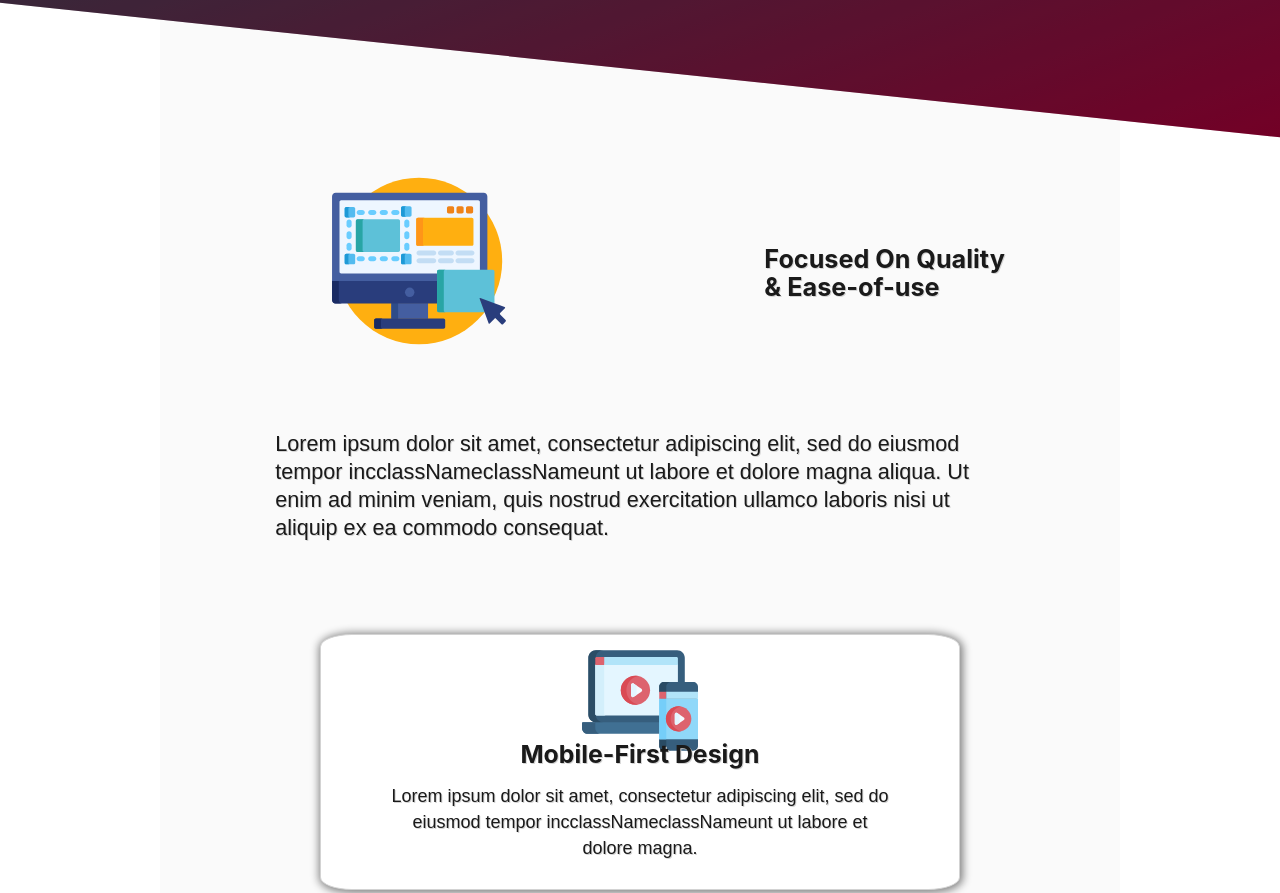
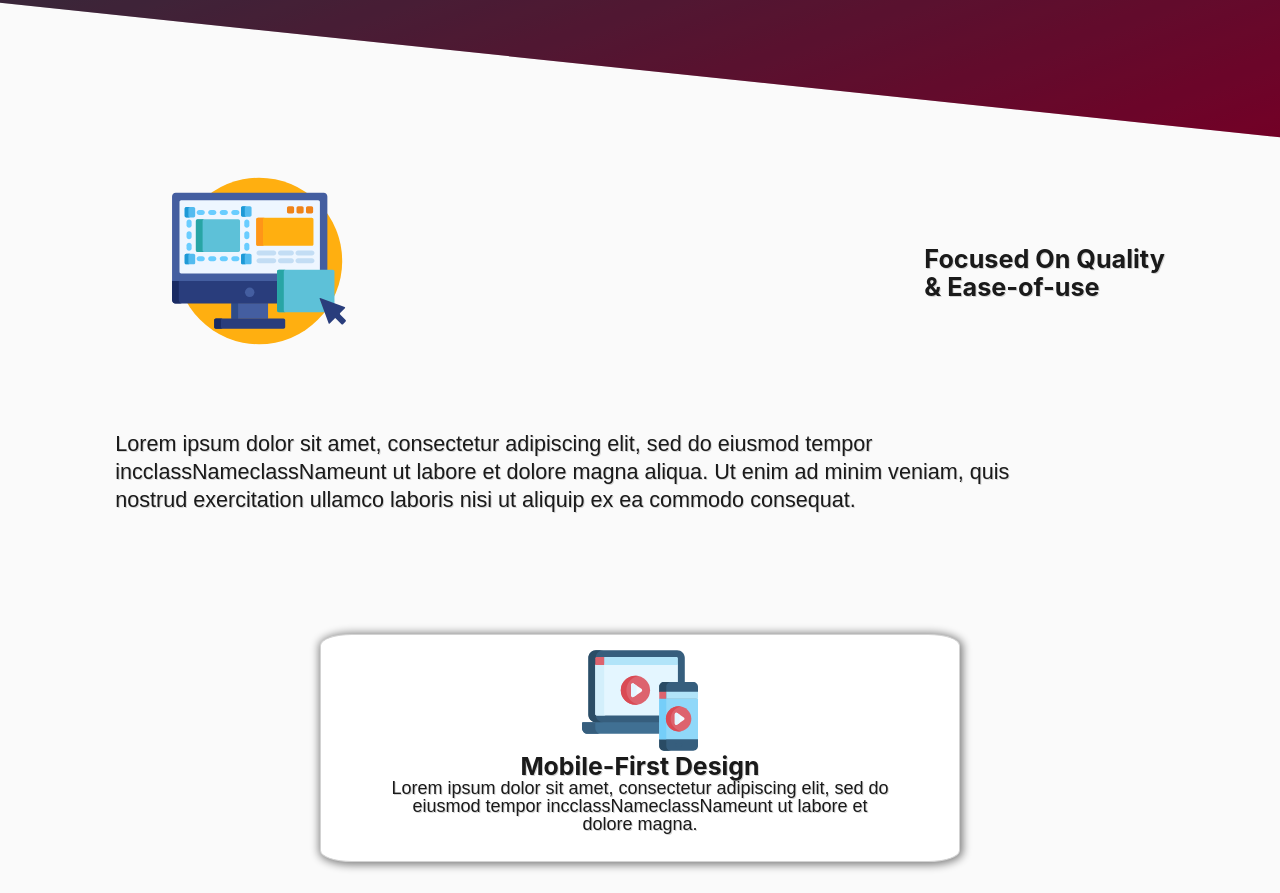
Before and after one commit to TrevorMicek/templates, a Gatsby site: page / in a window 1280 px wide. Shown: the part 530-1423 px from the top of the page. Built offline with nearby package versions, Linux system fonts and the light colour scheme; Gatsby itself is replaced by a stand-in of ours.

Commit message:
commit on 'main'

```diff
--- a/src/components/layout.js
+++ b/src/components/layout.js
@@ -30,7 +30,6 @@ const Layout = ({ children }) => {
         style={{
           margin: `0 auto`,
           maxWidth: 960,
-          fontFamily: 'sans-serif, Arial, Helvetica'
         }}
       >
         <main>{children}</main>
--- a/src/pages/FrontPage/Main.js
+++ b/src/pages/FrontPage/Main.js
@@ -35,7 +35,6 @@ return (
         </div>
         </section>
       </section>
-
       <section className={styles.secondSection}>
 
         <div>
--- a/src/pages/index.js
+++ b/src/pages/index.js
@@ -7,14 +7,14 @@ import SEO from "../components/seo"
 import Nav from '../components/NavBar.js';
 import Header from './FrontPage/Header'
 import Main from './FrontPage/Main'
-
+import global from '../styles/styles.module.css'
 const IndexPage = () => (
-  <Layout>
+  <section className={global.global}>
     <SEO title="Home" />
     <Nav />
     <Header />
     <Main />
-  </Layout>
+  </section>
 )
 
 export default IndexPage
--- a/src/styles/styles.module.css
+++ b/src/styles/styles.module.css
@@ -1,9 +1,15 @@
+.global {
 
+    margin: 0;
+    font-family: sans-serif, Arial, Helvetica;
+}
 
 header {
     background: #fafafa;
 }
 .navWrapper {
+
+    line-height: 1;
    display: flex;
    justify-content: space-between;
    box-shadow: 0px .5px black;
@@ -20,7 +26,6 @@ header {
    min-width: 20vw;
    max-width: 20vw;
    min-height: 7vh;
-
 }
 .navWrapper > .rightsideNav {
    font-size: .9rem;
@@ -182,7 +187,7 @@ padding: 0;
    min-height: 100vh;
    margin-bottom: 10vh;
    background: #fafafa;
-
+   line-height: 1;
 }
 
 .firstSection {
@@ -259,10 +264,10 @@ justify-content: space-between;
 }
 .FirstTitle, .SecondTitle, .ThirdTitle {
    position: relative;
-   bottom: 2vh;
+   bottom: 0vh;
    color: #1a1a1a;
 }
-.FirstText, .SecondText, .ThirdText {
+.secondSection > div > p {
     color: #1a1a1a;
   margin: 0vh 5vw;
   min-width: 30vw;
@@ -318,7 +323,7 @@ border-radius: 100% 50%;
 
 }
 .footerContainer {
-
+    line-height: 1;
    min-height: 30vh;
    margin-top: 0vh;
 
```
